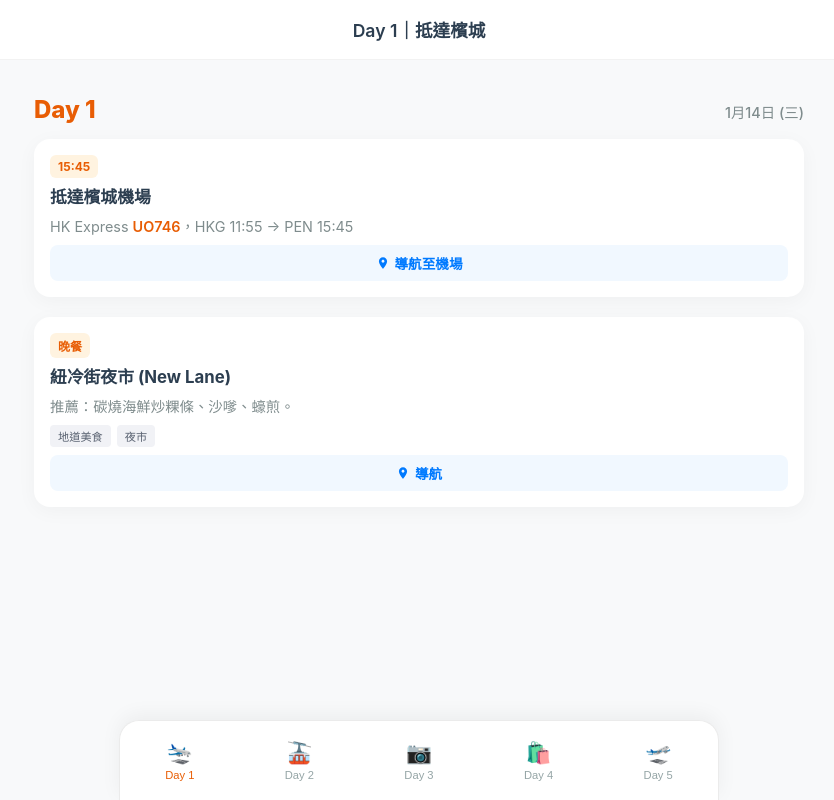
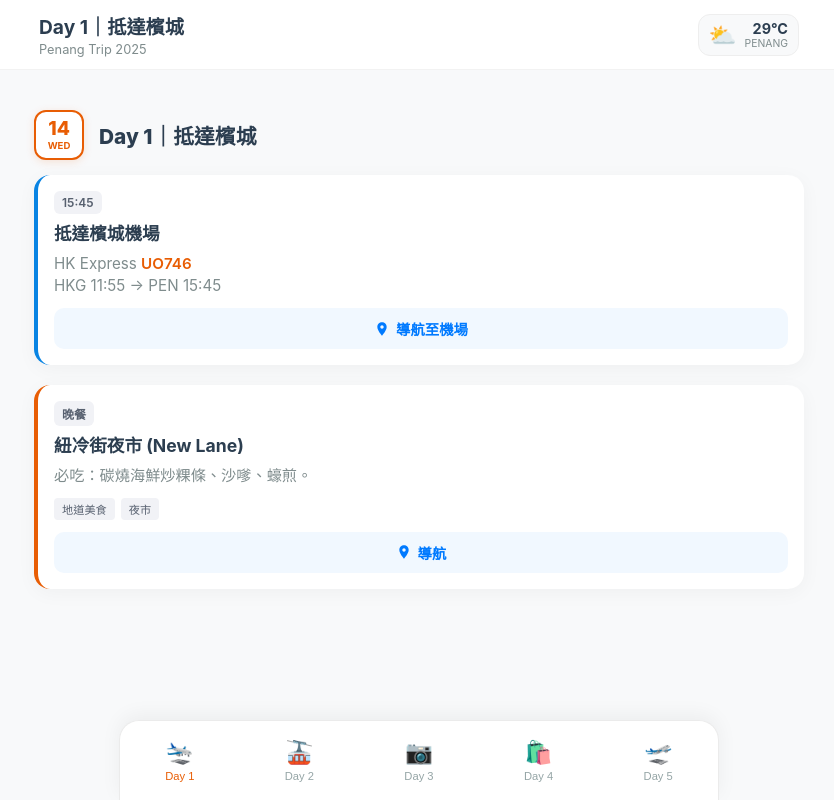
Before and after one commit to sumlai0804/sumlai0804.github.io, a plain HTML site: page index.html in a window 1280 px wide. Shown: the whole page, without its empty margins (221-1055 px from the left). Drawn offline with Linux system fonts and the light colour scheme.

Commit message:
Update index.html

```diff
--- a/index.html
+++ b/index.html
@@ -16,7 +16,7 @@
             --text-main: #2c3e50;
             --text-light: #7f8c8d;
             --nav-height: 80px;
-            --header-height: 60px;
+            --header-height: 70px;
         }
 
         * { box-sizing: border-box; -webkit-tap-highlight-color: transparent; }
@@ -32,6 +32,7 @@
             -webkit-font-smoothing: antialiased;
         }
 
+        /* Header with Weather */
         .app-header {
             position: sticky;
             top: 0;
@@ -41,17 +42,57 @@
             height: var(--header-height);
             display: flex;
             align-items: center;
-            justify-content: center;
+            justify-content: space-between;
+            padding: 0 20px;
             border-bottom: 1px solid rgba(0,0,0,0.05);
             z-index: 1000;
             padding-top: env(safe-area-inset-top);
         }
 
-        .app-header h1 {
-            font-size: 1.1rem;
-            font-weight: 600;
+        .header-left h1 {
+            font-size: 1.2rem;
+            font-weight: 700;
             margin: 0;
             color: var(--text-main);
+        }
+
+        .header-left p {
+            font-size: 0.8rem;
+            color: var(--text-light);
+            margin: 2px 0 0 0;
+        }
+
+        /* Weather Widget */
+        .weather-widget {
+            display: flex;
+            align-items: center;
+            background: #f8f9fa;
+            padding: 5px 10px;
+            border-radius: 12px;
+            border: 1px solid #eee;
+        }
+
+        .weather-icon {
+            font-size: 1.4rem;
+            margin-right: 8px;
+        }
+
+        .weather-info {
+            display: flex;
+            flex-direction: column;
+            align-items: flex-end;
+        }
+
+        .temp {
+            font-size: 0.9rem;
+            font-weight: 700;
+            color: var(--text-main);
+        }
+
+        .location {
+            font-size: 0.65rem;
+            color: var(--text-light);
+            text-transform: uppercase;
         }
 
         .container {
@@ -60,28 +101,53 @@
             padding: 15px;
         }
 
+        /* Date Badge */
+        .date-badge {
+            display: flex;
+            flex-direction: column;
+            align-items: center;
+            justify-content: center;
+            background: white;
+            border: 2px solid var(--primary-color);
+            color: var(--primary-color);
+            width: 50px;
+            height: 50px;
+            border-radius: 12px;
+            flex-shrink: 0;
+            margin-right: 15px;
+            box-shadow: 0 2px 8px rgba(232, 93, 4, 0.15);
+        }
+
+        .date-num {
+            font-size: 1.2rem;
+            font-weight: 800;
+            line-height: 1;
+        }
+
+        .date-day {
+            font-size: 0.6rem;
+            font-weight: 700;
+            text-transform: uppercase;
+            margin-top: 2px;
+        }
+
+        .section-header {
+            display: flex;
+            align-items: center;
+            margin: 25px 0 15px 0;
+        }
+
         .section-title {
-            font-size: 1.5rem;
+            font-size: 1.3rem;
             font-weight: 800;
-            margin: 20px 0 15px 0;
-            color: var(--primary-color);
-            display: flex;
-            justify-content: space-between;
-            align-items: baseline;
-        }
-        .section-title span {
-            font-size: 0.9rem;
-            color: var(--text-light);
-            font-weight: 500;
+            color: var(--text-main);
         }
 
         .day-view {
             display: none;
             animation: fadeUp 0.3s cubic-bezier(0.16, 1, 0.3, 1);
         }
-        .day-view.active {
-            display: block;
-        }
+        .day-view.active { display: block; }
 
         .card {
             background: var(--card-bg);
@@ -90,35 +156,39 @@
             margin-bottom: 20px;
             overflow: hidden;
             transition: transform 0.15s;
+            border-left: 4px solid transparent;
         }
-        .card:active { transform: scale(0.98); }
 
-        .card-content {
-            padding: 16px;
-        }
+        /* Special styling for Flight cards */
+        .card.flight { border-left-color: #0984e3; }
+        .card.food { border-left-color: var(--primary-color); }
+        .card:active { transform: scale(0.99); }
+
+        .card-content { padding: 16px; }
 
         .time-badge {
             display: inline-flex;
             align-items: center;
-            background: #fff3e0;
-            color: var(--primary-color);
+            background: #f1f2f6;
+            color: #57606f;
             padding: 4px 8px;
             border-radius: 6px;
             font-size: 0.75rem;
-            font-weight: 700;
+            font-weight: 600;
             margin-bottom: 8px;
         }
 
         .card h3 {
-            font-size: 1.05rem;
+            font-size: 1.1rem;
             margin: 0 0 6px 0;
             line-height: 1.4;
+            color: var(--text-main);
         }
 
         .card p {
-            font-size: 0.9rem;
+            font-size: 0.95rem;
             color: var(--text-light);
-            margin: 0 0 8px 0;
+            margin: 0 0 10px 0;
             line-height: 1.5;
         }
 
@@ -126,7 +196,7 @@
             display: flex;
             flex-wrap: wrap;
             gap: 6px;
-            margin-bottom: 8px;
+            margin-bottom: 12px;
         }
 
         .tag {
@@ -137,41 +207,30 @@
             border-radius: 4px;
         }
 
-        .tag.michelin {
-            background: #ffeae6;
-            color: #d32f2f;
-            font-weight: 600;
-        }
+        .tag.michelin { background: #ffeae6; color: #d32f2f; font-weight: 600; }
 
         .action-row {
             display: flex;
             gap: 10px;
             margin-top: 5px;
-            flex-wrap: wrap;
         }
 
         .btn-map {
             flex: 1;
-            min-width: 120px;
             display: flex;
             align-items: center;
             justify-content: center;
             background: #f1f8ff;
             color: #007aff;
             border: none;
-            padding: 8px 12px;
-            border-radius: 8px;
-            font-size: 0.85rem;
+            padding: 10px 12px;
+            border-radius: 10px;
+            font-size: 0.9rem;
             font-weight: 600;
             text-decoration: none;
         }
 
-        .btn-map svg {
-            width: 14px;
-            height: 14px;
-            margin-right: 5px;
-            fill: currentColor;
-        }
+        .btn-map svg { width: 16px; height: 16px; margin-right: 6px; fill: currentColor; }
 
         .bottom-nav {
             position: fixed;
@@ -204,15 +263,8 @@
             cursor: pointer;
         }
 
-        .nav-item.active {
-            color: var(--primary-color);
-        }
-
-        .nav-icon {
-            font-size: 1.3rem;
-            margin-bottom: 4px;
-        }
-
+        .nav-item.active { color: var(--primary-color); }
+        .nav-icon { font-size: 1.4rem; margin-bottom: 4px; }
         .highlight { color: var(--primary-color); font-weight: 600; }
 
         @keyframes fadeUp {
@@ -231,27 +283,43 @@
                 border-bottom: none;
                 box-shadow: 0 -5px 20px rgba(0,0,0,0.05);
             }
-            .app-header { border-radius: 0 0 20px 20px; }
+            .app-header { padding: 0 calc(50% - 400px + 20px); }
         }
     </style>
 </head>
 <body>
 
 <header class="app-header">
-    <h1 id="header-title">Day 1｜抵達檳城</h1>
+    <div class="header-left">
+        <h1 id="header-title">Day 1｜抵達檳城</h1>
+        <p>Penang Trip 2025</p>
+    </div>
+    <div class="weather-widget">
+        <div class="weather-icon">⛅</div>
+        <div class="weather-info">
+            <span class="temp">29°C</span>
+            <span class="location">PENANG</span>
+        </div>
+    </div>
 </header>
 
 <div class="container">
 
     <!-- Day 1 -->
     <div id="view-day1" class="day-view active">
-        <div class="section-title">Day 1 <span>1月14日 (三)</span></div>
+        <div class="section-header">
+            <div class="date-badge">
+                <span class="date-num">14</span>
+                <span class="date-day">WED</span>
+            </div>
+            <div class="section-title">Day 1｜抵達檳城</div>
+        </div>
 
-        <div class="card">
+        <div class="card flight">
             <div class="card-content">
                 <span class="time-badge">15:45</span>
                 <h3>抵達檳城機場</h3>
-                <p>HK Express <span class="highlight">UO746</span>，HKG 11:55 → PEN 15:45</p>
+                <p>HK Express <span class="highlight">UO746</span><br>HKG 11:55 → PEN 15:45</p>
                 <div class="action-row">
                     <a href="https://www.google.com/maps/search/?api=1&query=Penang+International+Airport&hl=zh-HK" class="btn-map" target="_blank">
                         <svg viewBox="0 0 24 24"><path d="M12 2C8.13 2 5 5.13 5 9c0 5.25 7 13 7 13s7-7.75 7-13c0-3.87-3.13-7-7-7zm0 9.5c-1.38 0-2.5-1.12-2.5-2.5s1.12-2.5 2.5-2.5 2.5 1.12 2.5 2.5-1.12 2.5-2.5 2.5z"/></svg>
@@ -261,14 +329,13 @@
             </div>
         </div>
 
-        <div class="card">
+        <div class="card food">
             <div class="card-content">
                 <span class="time-badge">晚餐</span>
                 <h3>紐冷街夜市 (New Lane)</h3>
-                <p>推薦：碳燒海鮮炒粿條、沙嗲、蠔煎。</p>
+                <p>必吃：碳燒海鮮炒粿條、沙嗲、蠔煎。</p>
                 <div class="tags-row">
-                    <span class="tag">地道美食</span>
-                    <span class="tag">夜市</span>
+                    <span class="tag">地道美食</span><span class="tag">夜市</span>
                 </div>
                 <div class="action-row">
                     <a href="https://www.google.com/maps/search/?api=1&query=New+Lane+Street+Food+Stalls+Penang&hl=zh-HK" class="btn-map" target="_blank">
@@ -282,16 +349,20 @@
 
     <!-- Day 2 -->
     <div id="view-day2" class="day-view">
-        <div class="section-title">Day 2 <span>1月15日 (四)</span></div>
+        <div class="section-header">
+            <div class="date-badge">
+                <span class="date-num">15</span>
+                <span class="date-day">THU</span>
+            </div>
+            <div class="section-title">Day 2｜升旗山</div>
+        </div>
 
-        <div class="card">
+        <div class="card food">
             <div class="card-content">
                 <span class="time-badge">早餐</span>
                 <h3>Hot Bowl White Curry Mee</h3>
-                <p>必試：白咖哩麵、白斬雞。</p>
-                <div class="tags-row">
-                    <span class="tag michelin">必比登推薦</span>
-                </div>
+                <p>白咖哩麵、白斬雞。</p>
+                <div class="tags-row"><span class="tag michelin">必比登推薦</span></div>
                 <div class="action-row">
                     <a href="https://www.google.com/maps/search/?api=1&query=Hot+Bowl+White+Curry+Mee&hl=zh-HK" class="btn-map" target="_blank">
                         <svg viewBox="0 0 24 24"><path d="M12 2C8.13 2 5 5.13 5 9c0 5.25 7 13 7 13s7-7.75 7-13c0-3.87-3.13-7-7-7zm0 9.5c-1.38 0-2.5-1.12-2.5-2.5s1.12-2.5 2.5-2.5 2.5 1.12 2.5 2.5-1.12 2.5-2.5 2.5z"/></svg>
@@ -305,7 +376,7 @@
             <div class="card-content">
                 <span class="time-badge">上午</span>
                 <h3>升旗山 (Penang Hill)</h3>
-                <p>搭乘纜車，俯瞰檳城全景。</p>
+                <p>搭乘纜車觀光，俯瞰檳城全景。</p>
                 <div class="action-row">
                     <a href="https://www.google.com/maps/search/?api=1&query=Penang+Hill+Lower+Station&hl=zh-HK" class="btn-map" target="_blank">
                         <svg viewBox="0 0 24 24"><path d="M12 2C8.13 2 5 5.13 5 9c0 5.25 7 13 7 13s7-7.75 7-13c0-3.87-3.13-7-7-7zm0 9.5c-1.38 0-2.5-1.12-2.5-2.5s1.12-2.5 2.5-2.5 2.5 1.12 2.5 2.5-1.12 2.5-2.5 2.5z"/></svg>
@@ -315,7 +386,7 @@
             </div>
         </div>
 
-        <div class="card">
+        <div class="card food">
             <div class="card-content">
                 <span class="time-badge">午餐</span>
                 <h3>雙重享受</h3>
@@ -327,14 +398,12 @@
             </div>
         </div>
 
-        <div class="card">
+        <div class="card food">
             <div class="card-content">
                 <span class="time-badge">晚餐</span>
                 <h3>Communal Table by Gēn 根</h3>
-                <p>現代亞洲創意料理</p>
-                <div class="tags-row">
-                    <span class="tag michelin">米其林推薦</span>
-                </div>
+                <p>現代亞洲創意料理 (Modern Asian)</p>
+                <div class="tags-row"><span class="tag michelin">米其林推薦</span></div>
                 <div class="action-row">
                     <a href="https://www.google.com/maps/search/?api=1&query=Communal+Table+by+Gen&hl=zh-HK" class="btn-map" target="_blank">
                         <svg viewBox="0 0 24 24"><path d="M12 2C8.13 2 5 5.13 5 9c0 5.25 7 13 7 13s7-7.75 7-13c0-3.87-3.13-7-7-7zm0 9.5c-1.38 0-2.5-1.12-2.5-2.5s1.12-2.5 2.5-2.5 2.5 1.12 2.5 2.5-1.12 2.5-2.5 2.5z"/></svg>
@@ -347,13 +416,19 @@
 
     <!-- Day 3 -->
     <div id="view-day3" class="day-view">
-        <div class="section-title">Day 3 <span>1月16日 (五)</span></div>
+        <div class="section-header">
+            <div class="date-badge">
+                <span class="date-num">16</span>
+                <span class="date-day">FRI</span>
+            </div>
+            <div class="section-title">Day 3｜喬治市</div>
+        </div>
 
-        <div class="card">
+        <div class="card food">
             <div class="card-content">
                 <span class="time-badge">早餐</span>
                 <h3>多春茶座 (Toh Soon Cafe)</h3>
-                <p>巷弄炭烤牛油咖椰吐司、半熟蛋。</p>
+                <p>炭烤牛油咖椰吐司、半熟蛋。</p>
                 <div class="action-row">
                     <a href="https://www.google.com/maps/search/?api=1&query=Toh+Soon+Cafe&hl=zh-HK" class="btn-map" target="_blank">
                         <svg viewBox="0 0 24 24"><path d="M12 2C8.13 2 5 5.13 5 9c0 5.25 7 13 7 13s7-7.75 7-13c0-3.87-3.13-7-7-7zm0 9.5c-1.38 0-2.5-1.12-2.5-2.5s1.12-2.5 2.5-2.5 2.5 1.12 2.5 2.5-1.12 2.5-2.5 2.5z"/></svg>
@@ -367,7 +442,7 @@
             <div class="card-content">
                 <span class="time-badge">上午</span>
                 <h3>喬治市散策</h3>
-                <p>P.66 文具店、壁畫、本頭公巷、潮人居。</p>
+                <p>P.66 文具店 → 癲倒博物館 → 壁畫區。</p>
                 <div class="action-row">
                     <a href="https://www.google.com/maps/search/?api=1&query=Penang+Street+Art&hl=zh-HK" class="btn-map" target="_blank">
                         <svg viewBox="0 0 24 24"><path d="M12 2C8.13 2 5 5.13 5 9c0 5.25 7 13 7 13s7-7.75 7-13c0-3.87-3.13-7-7-7zm0 9.5c-1.38 0-2.5-1.12-2.5-2.5s1.12-2.5 2.5-2.5 2.5 1.12 2.5 2.5-1.12 2.5-2.5 2.5z"/></svg>
@@ -377,14 +452,12 @@
             </div>
         </div>
 
-        <div class="card">
+        <div class="card food">
             <div class="card-content">
                 <span class="time-badge">午餐</span>
                 <h3>Auntie Gaik Lean's</h3>
                 <p>正宗娘惹菜 (Nyonya Cuisine)。</p>
-                <div class="tags-row">
-                    <span class="tag michelin">米其林推薦</span>
-                </div>
+                <div class="tags-row"><span class="tag michelin">米其林推薦</span></div>
                 <div class="action-row">
                     <a href="https://www.google.com/maps/search/?api=1&query=Auntie+Gaik+Lean's+Old+School+Eatery&hl=zh-HK" class="btn-map" target="_blank">
                         <svg viewBox="0 0 24 24"><path d="M12 2C8.13 2 5 5.13 5 9c0 5.25 7 13 7 13s7-7.75 7-13c0-3.87-3.13-7-7-7zm0 9.5c-1.38 0-2.5-1.12-2.5-2.5s1.12-2.5 2.5-2.5 2.5 1.12 2.5 2.5-1.12 2.5-2.5 2.5z"/></svg>
@@ -394,7 +467,7 @@
             </div>
         </div>
 
-        <div class="card">
+        <div class="card food">
             <div class="card-content">
                 <span class="time-badge">晚餐</span>
                 <h3>德成飯店 (Tek Sen)</h3>
@@ -411,13 +484,19 @@
 
     <!-- Day 4 -->
     <div id="view-day4" class="day-view">
-        <div class="section-title">Day 4 <span>1月17日 (六)</span></div>
+        <div class="section-header">
+            <div class="date-badge">
+                <span class="date-num">17</span>
+                <span class="date-day">SAT</span>
+            </div>
+            <div class="section-title">Day 4｜市集與夜市</div>
+        </div>
 
-        <div class="card">
+        <div class="card food">
             <div class="card-content">
                 <span class="time-badge">早餐</span>
                 <h3>七條路巴剎</h3>
-                <p>市場早餐：鴨肉粿條湯、雲吞麵等。</p>
+                <p>市場早餐：鴨肉粿條湯、雲吞麵。</p>
                 <div class="action-row">
                     <a href="https://www.google.com/maps/search/?api=1&query=Cecil+Street+Market&hl=zh-HK" class="btn-map" target="_blank">
                         <svg viewBox="0 0 24 24"><path d="M12 2C8.13 2 5 5.13 5 9c0 5.25 7 13 7 13s7-7.75 7-13c0-3.87-3.13-7-7-7zm0 9.5c-1.38 0-2.5-1.12-2.5-2.5s1.12-2.5 2.5-2.5 2.5 1.12 2.5 2.5-1.12 2.5-2.5 2.5z"/></svg>
@@ -431,7 +510,7 @@
             <div class="card-content">
                 <span class="time-badge">上午</span>
                 <h3>Hin Market</h3>
-                <p>Hin Bus Depot 文創市集與藝術展覽。</p>
+                <p>Hin Bus Depot 週末限定文創市集。</p>
                 <div class="action-row">
                     <a href="https://www.google.com/maps/search/?api=1&query=Hin+Bus+Depot&hl=zh-HK" class="btn-map" target="_blank">
                         <svg viewBox="0 0 24 24"><path d="M12 2C8.13 2 5 5.13 5 9c0 5.25 7 13 7 13s7-7.75 7-13c0-3.87-3.13-7-7-7zm0 9.5c-1.38 0-2.5-1.12-2.5-2.5s1.12-2.5 2.5-2.5 2.5 1.12 2.5 2.5-1.12 2.5-2.5 2.5z"/></svg>
@@ -441,7 +520,7 @@
             </div>
         </div>
 
-        <div class="card">
+        <div class="card food">
             <div class="card-content">
                 <span class="time-badge">午餐</span>
                 <h3>正宗橋頭福建麵</h3>
@@ -455,11 +534,11 @@
             </div>
         </div>
 
-        <div class="card">
+        <div class="card food">
             <div class="card-content">
                 <span class="time-badge">晚餐</span>
                 <h3>汕頭街夜市 (Kimberley Street)</h3>
-                <p>四大天王：鴨粥粿汁、天皇雞腳、炒粿條、四果湯。</p>
+                <p>鴨粥粿汁、天皇雞腳、炒粿條、四果湯。</p>
                 <div class="action-row">
                     <a href="https://www.google.com/maps/search/?api=1&query=Kimberley+Street+Food+Night+Market&hl=zh-HK" class="btn-map" target="_blank">
                         <svg viewBox="0 0 24 24"><path d="M12 2C8.13 2 5 5.13 5 9c0 5.25 7 13 7 13s7-7.75 7-13c0-3.87-3.13-7-7-7zm0 9.5c-1.38 0-2.5-1.12-2.5-2.5s1.12-2.5 2.5-2.5 2.5 1.12 2.5 2.5-1.12 2.5-2.5 2.5z"/></svg>
@@ -472,9 +551,15 @@
 
     <!-- Day 5 -->
     <div id="view-day5" class="day-view">
-        <div class="section-title">Day 5 <span>1月18日 (日)</span></div>
+        <div class="section-header">
+            <div class="date-badge">
+                <span class="date-num">18</span>
+                <span class="date-day">SUN</span>
+            </div>
+            <div class="section-title">Day 5｜返程</div>
+        </div>
 
-        <div class="card">
+        <div class="card food">
             <div class="card-content">
                 <span class="time-badge">早餐</span>
                 <h3>檳榔律馳名叻沙</h3>
@@ -488,11 +573,17 @@
             </div>
         </div>
 
-        <div class="card">
+        <div class="card flight">
             <div class="card-content">
                 <span class="time-badge">16:30</span>
                 <h3>返程</h3>
-                <p>HK Express <span class="highlight">UO787</span>，PEN 16:30 → HKG 20:15</p>
+                <p>HK Express <span class="highlight">UO787</span><br>PEN 16:30 → HKG 20:15</p>
+                <div class="action-row">
+                    <a href="https://www.google.com/maps/search/?api=1&query=Penang+International+Airport&hl=zh-HK" class="btn-map" target="_blank">
+                        <svg viewBox="0 0 24 24"><path d="M12 2C8.13 2 5 5.13 5 9c0 5.25 7 13 7 13s7-7.75 7-13c0-3.87-3.13-7-7-7zm0 9.5c-1.38 0-2.5-1.12-2.5-2.5s1.12-2.5 2.5-2.5 2.5 1.12 2.5 2.5-1.12 2.5-2.5 2.5z"/></svg>
+                        導航至機場
+                    </a>
+                </div>
             </div>
         </div>
     </div>
```
